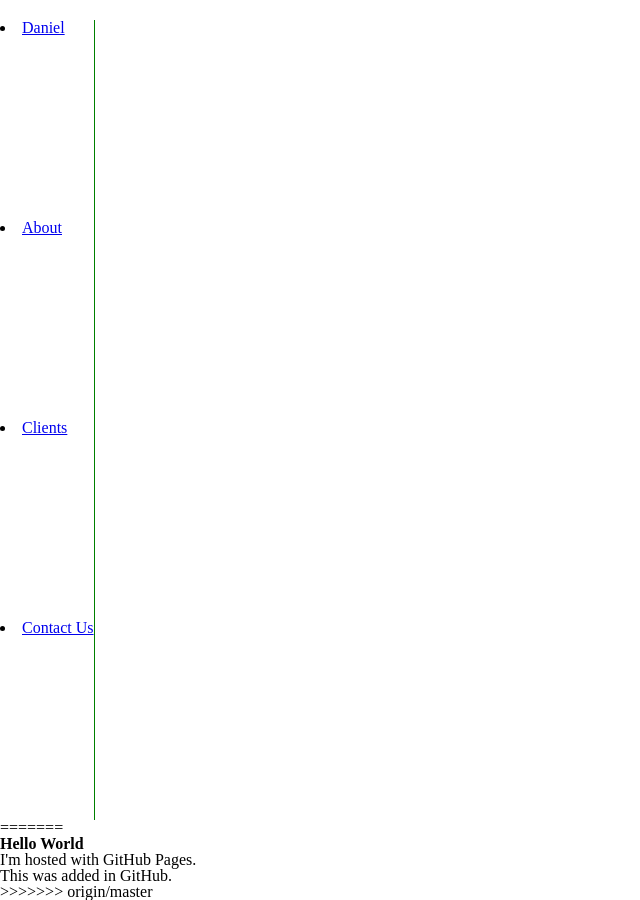
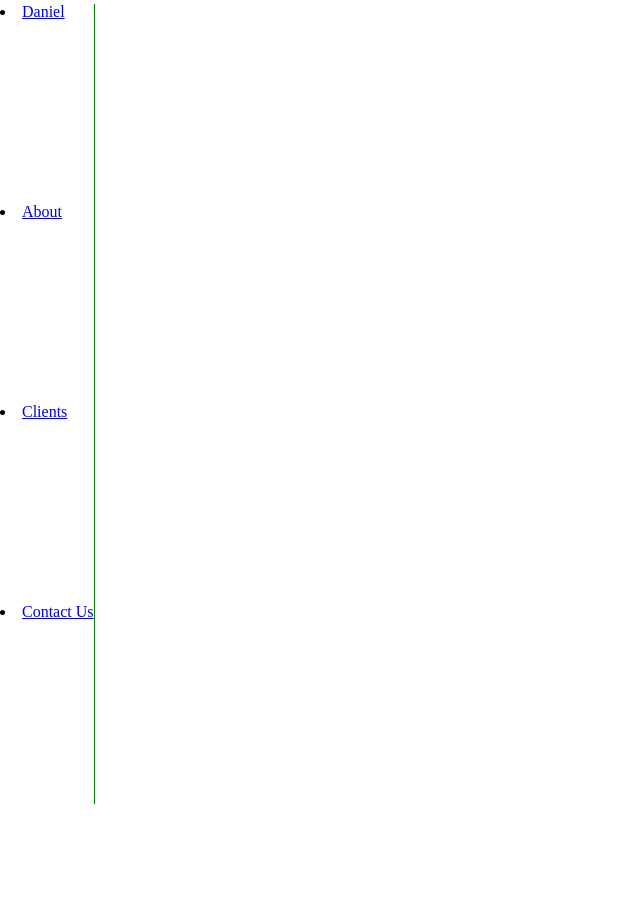
Before and after one commit to bankdirector/danieljbell.github.io, a plain HTML site: page index.html in a window 1280 px wide. Shown: the part 796-1696 px from the top of the page, without its empty margins (0-640 px from the left). After the commit the page ends 1600 px from the top, so only its background shows below. Drawn offline with Linux system fonts and the light colour scheme.

Commit message:
removeed old content

```diff
--- a/index.html
+++ b/index.html
@@ -6,7 +6,6 @@
 	<title>Daniel J. Bell</title>
 </head>
 <body>
-<<<<<<< HEAD
 
 <div class="flex-container">
 <header>
@@ -28,10 +27,5 @@
 </nav>
 </div>
 
-=======
-<h1>Hello World</h1>
-<p>I'm hosted with GitHub Pages.</p>
-<p>This was added in GitHub.</p>
->>>>>>> origin/master
 </body>
 </html>
```
